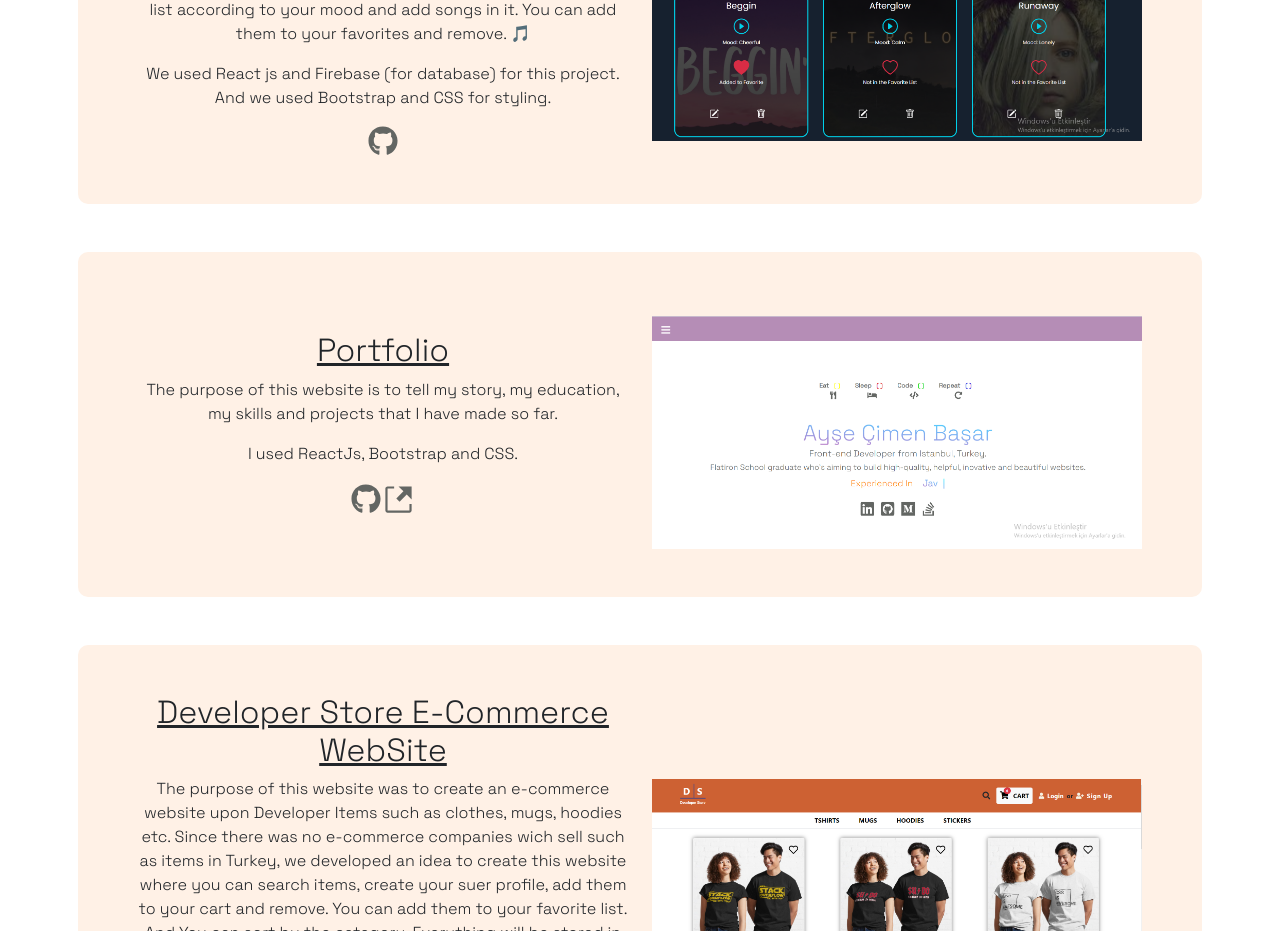
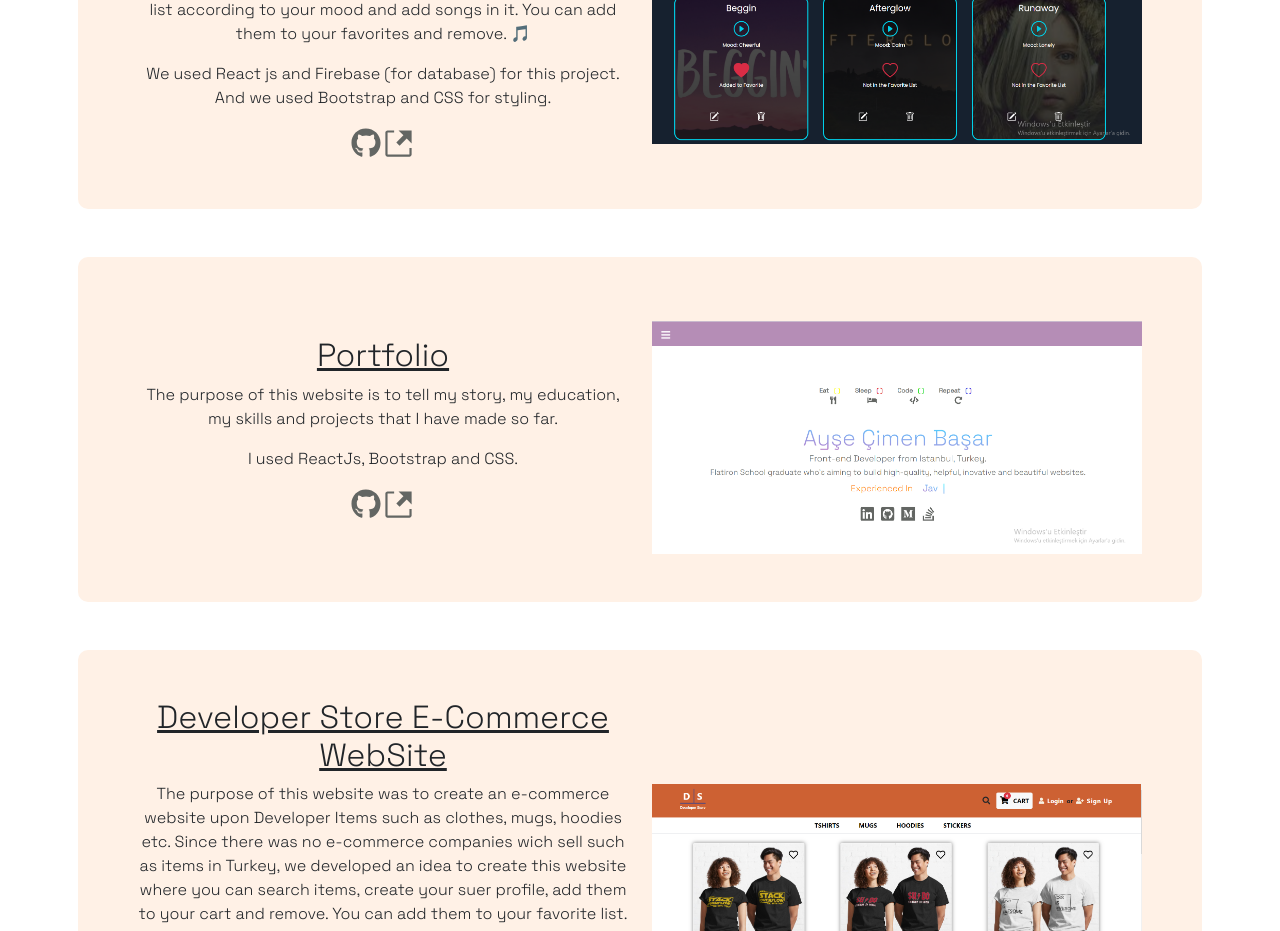
Before and after one commit to ayse8888/portfolio, a React (Create React App) app: page /projects in a window 1280 px wide. Shown: the part 1280-2211 px from the top of the page. Built offline with nearby package versions, Linux system fonts and the light colour scheme.

Commit message:
content changes

```diff
--- a/src/pages/Projects/Projects.js
+++ b/src/pages/Projects/Projects.js
@@ -82,6 +82,9 @@ const Projects = () => {
               <a href="https://github.com/ayse8888/Board-Project" target="_blank">
                 <FaGithub size={30}/>
               </a>
+              <a href="https://lovelysongs.netlify.app/" target="_blank">
+                <GoLinkExternal size={35}/>
+              </a>
             </Col>
             <Col sm={6}>
               <img src={board} className="w-100 madlibs"/>
@@ -102,7 +105,7 @@ const Projects = () => {
               <a href="https://github.com/ayse8888/portfolio" target="_blank">
                 <FaGithub size={30}/>
               </a>
-              <a href="" target="_blank">
+              <a href="https://my-portfolio-project-reactjs.netlify.app/" target="_blank">
                 <GoLinkExternal size={35}/>
               </a>
             </Col>
```
